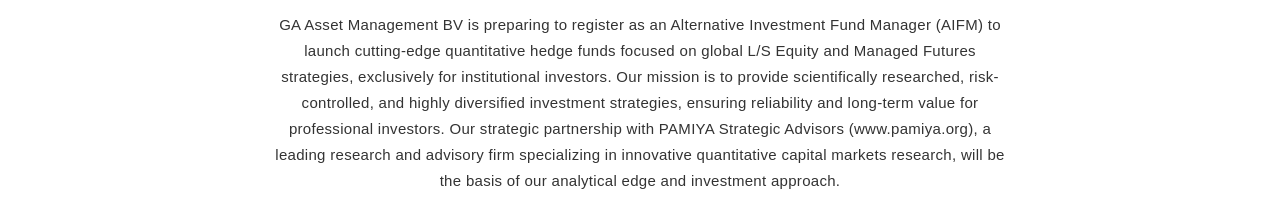
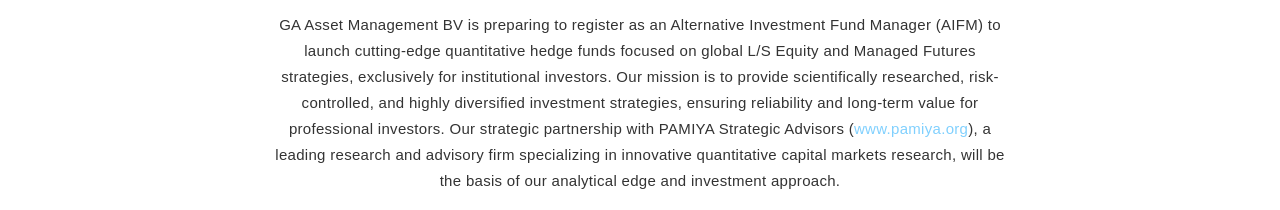
Before and after one commit to pamiya-hldg/gaam.nl, a plain HTML site: page index.html in a window 1280 px wide. Shown: the part 980-1190 px from the top of the page. Drawn offline with Linux system fonts and the light colour scheme; a web font is replaced by a local one.

Commit message:
link colour on white background

```diff
--- a/assets/css/main.css
+++ b/assets/css/main.css
@@ -583,7 +583,6 @@ section.white h6
 }
 
 section.white p,
-section.white a,
 section.white span
 {
     color: #333;
```
